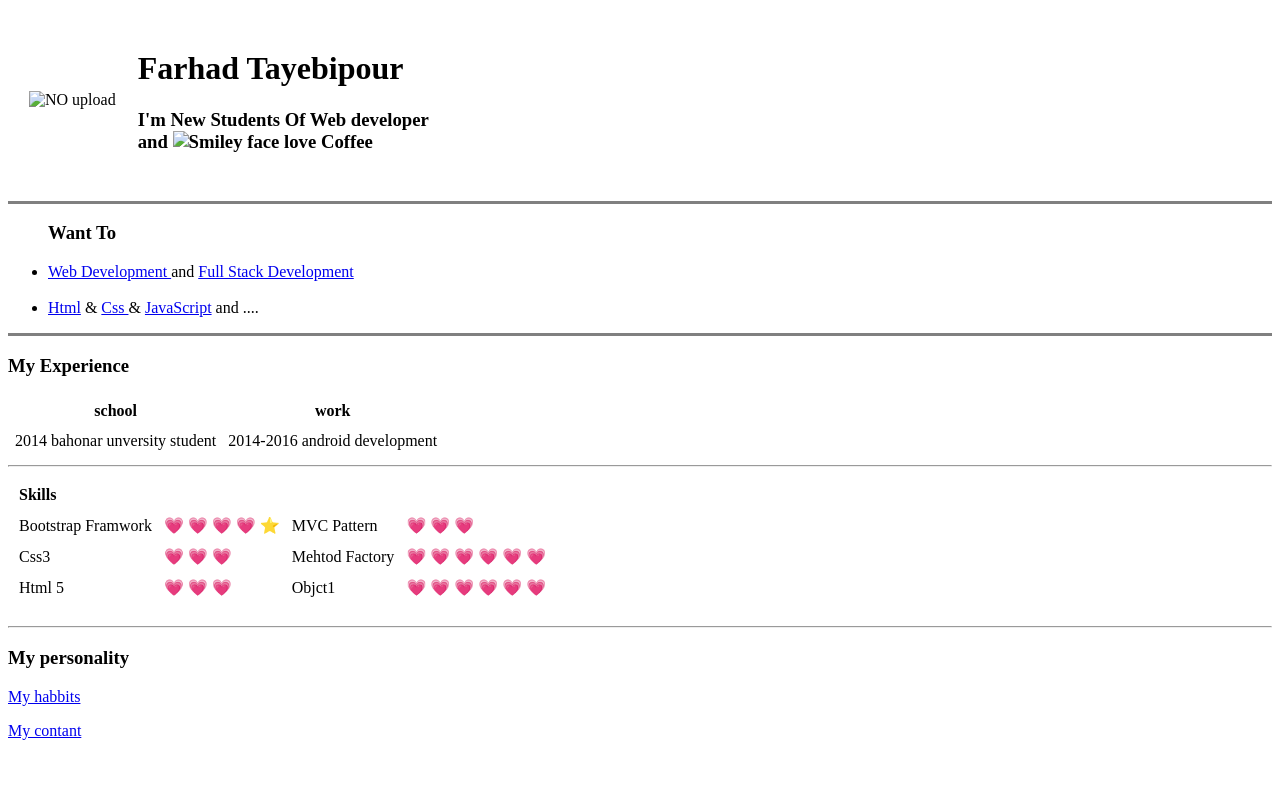
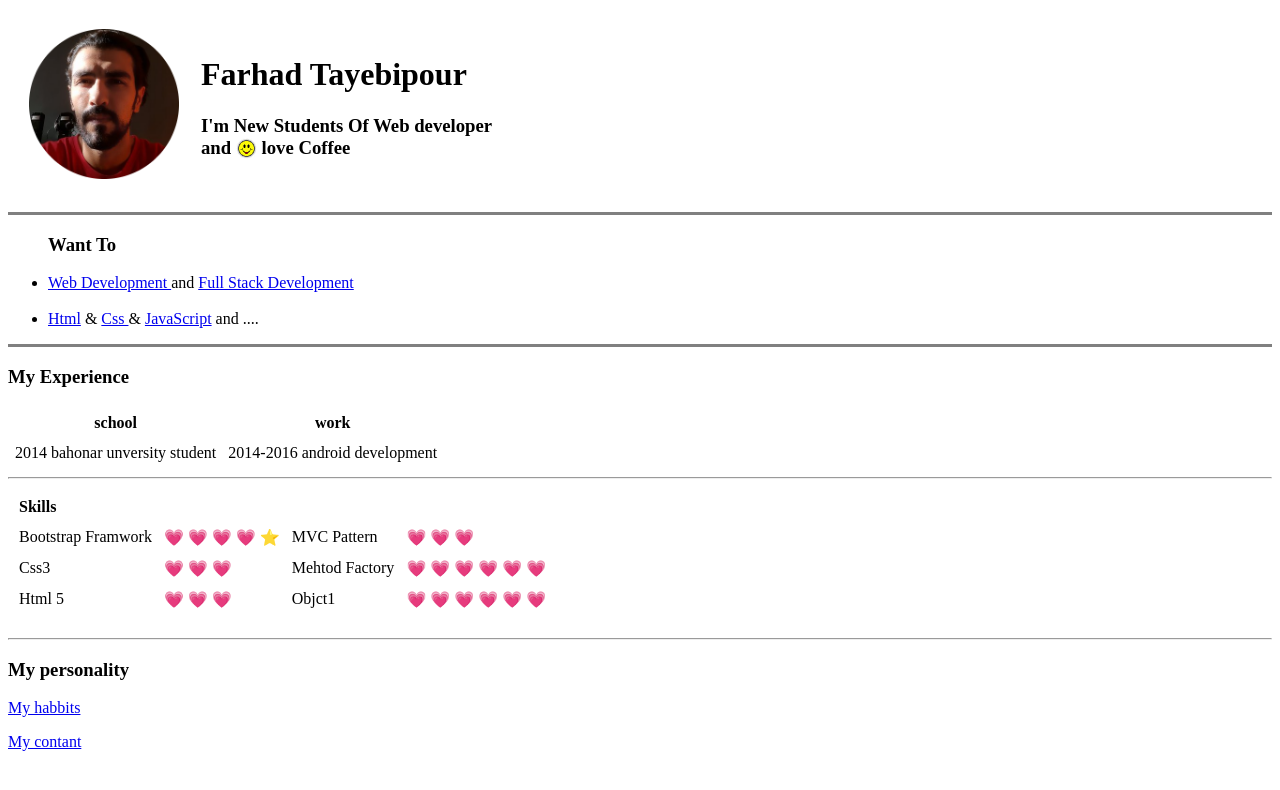
Before and after one commit to tayebipour/one-cv, a plain HTML site: page index.html in a window 1280 px wide. Drawn offline with Linux system fonts and the light colour scheme.

Commit message:
Update index.html

```diff
--- a/index.html
+++ b/index.html
@@ -9,10 +9,10 @@
 
         <table cellspacing="20">
             <tr>
-                <td><img src="img/farhad.png" alt="NO upload" width="150" height="150"></td>
+                <td><img src="farhad.png" alt="NO upload" width="150" height="150"></td>
                 <td>
                     <h1>Farhad Tayebipour</h1>
-                    <h3>I'm New Students Of <strong>Web developer</strong> <br> and <img src="img/smiley.gif" alt="Smiley face" width="21" height="21" style="vertical-align:bottom"> love Coffee</h3>
+                    <h3>I'm New Students Of <strong>Web developer</strong> <br> and <img src="smiley.gif" alt="Smiley face" width="21" height="21" style="vertical-align:bottom"> love Coffee</h3>
                 </td>
             </tr>
         </table>
```
